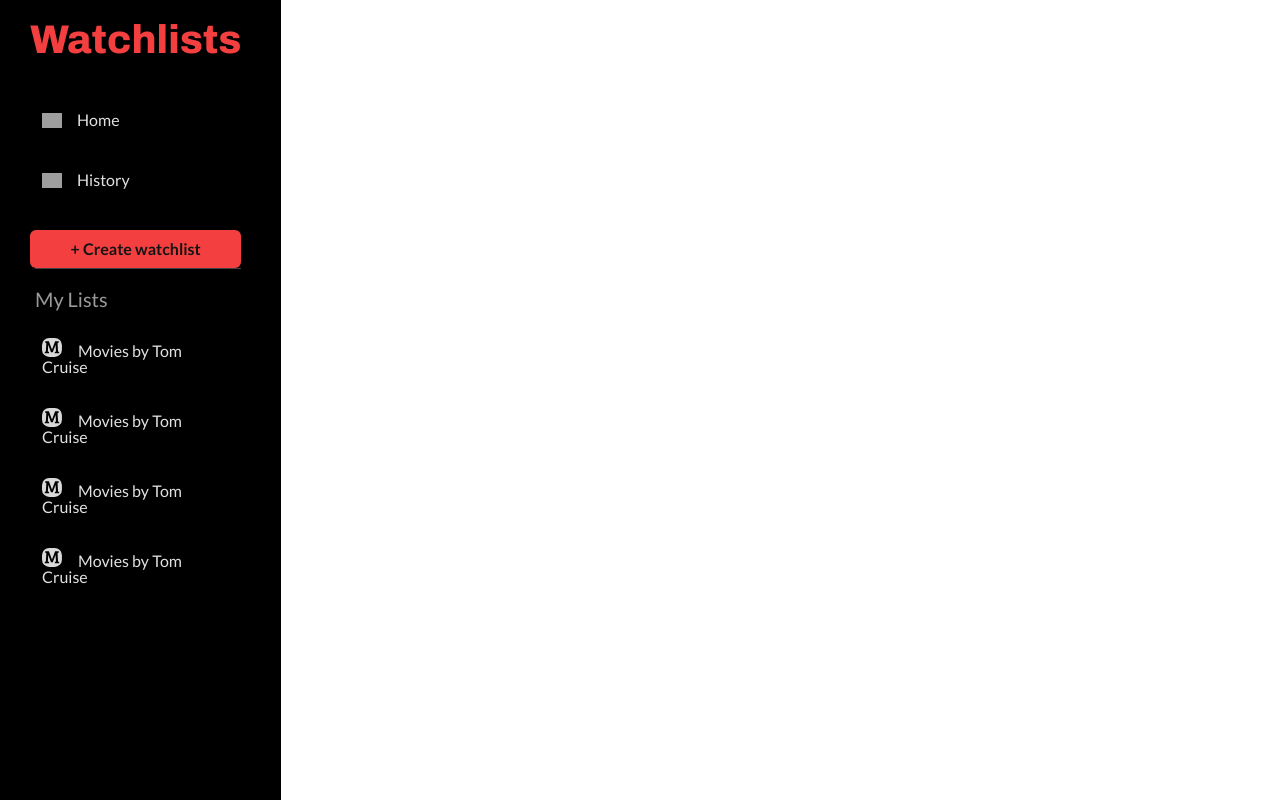
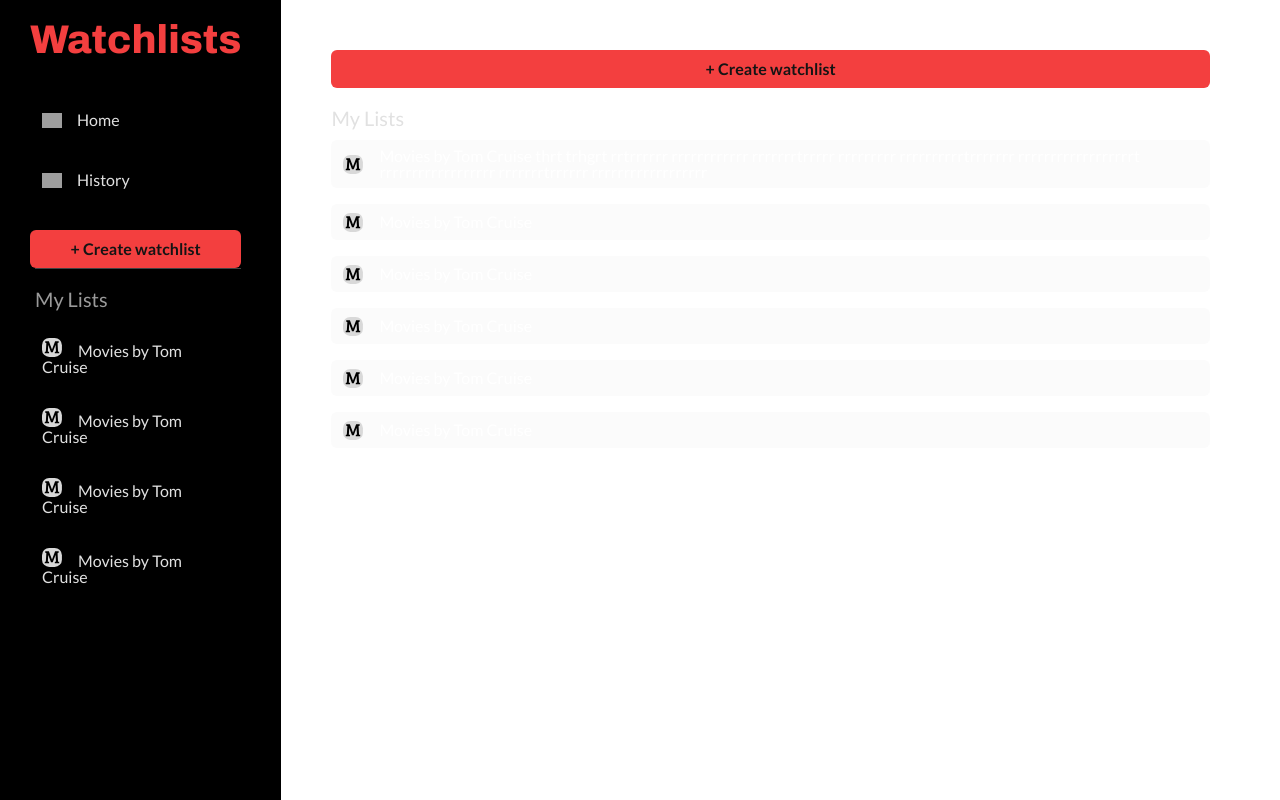
Before and after one commit to NazPalUA/Watchlist, a React (Vite) app: page /my-lists in a window 1280 px wide. Built offline with nearby package versions, Linux system fonts and the light colour scheme; grey boxes are pictures that could not be loaded.

Commit message:
created MyListsPage

```diff
--- a/src/App.jsx
+++ b/src/App.jsx
@@ -6,6 +6,7 @@ import CreateWatchlistPage from './pages/CreateWatchlistPage'
 import WatchlistPage from './pages/WatchlistPage'
 import SearchResultsPage from './pages/SearchResultsPage'
 import EditWatchlistPage from './pages/EditWatchlistPage'
+import MyListsPage from './pages/MyListsPage'
 import MoviePage from './pages/MoviePage'
 import Sidebar from './components/Sidebar'
 
@@ -18,6 +19,7 @@ function App() {
         <Routes>
           <Route path="/" element={<HomePage className="app__home-page" />} />
           <Route path="/history" element={<HistoryPage className="app__history-page" />} />
+          <Route path="/my-lists" element={<MyListsPage className="app__my-lists-page" />} />
           <Route path="/create_watchlist" element={<CreateWatchlistPage className="app__create-watchlist-page" />} />
           <Route path="/watchlist-page" element={<WatchlistPage className="app__watchlist-page" />} />
           <Route path="/movie-page" element={<MoviePage className="app__movie-page" />} />
--- a/src/App.scss
+++ b/src/App.scss
@@ -34,6 +34,10 @@
 
     }
 
+    &__my-lists-page {
+
+    }
+
     &__create-watchlist-page {
 
     }
--- /dev/null
+++ b/src/pages/MyListsPage.jsx
@@ -0,0 +1,54 @@
+import React from "react"
+import { Link } from "react-router-dom"
+import './MyListsPage.scss'
+
+export default function MyListsPage(props) {
+    return (
+        <div className={`my-lists-page ${props.className}`}>
+            <Link to="/create_watchlist" className="my-lists-page__create-btn">
+                +  Create watchlist
+            </Link>
+            <p className="my-lists-page__header">
+                My Lists
+            </p>
+            <ul className="my-lists-page__watchlists">
+                <li className="my-lists-page__watchlist-item">
+                    <Link to="/watchlist-page"
+                        className="my-lists-page__watchlist-link">
+                        Movies by Tom Cruise thrt trhgrt rrtrrrrrr rrrrrrrrrrrr rrrrrrrtrrrrr rrrrrrrrr rrrrrrrrrrtrrrrrrr rrrrrrrrrrrrrrrrrrt rrrrrrrrrrrrrrrrrr rrrrrrrtrrrrrr rrrrrrrrrrrrrrrrrr
+                    </Link>
+                </li>
+                <li className="my-lists-page__watchlist-item">
+                    <Link to="/watchlist-page"
+                        className="my-lists-page__watchlist-link">
+                        Movies by Tom Cruise
+                    </Link>
+                </li>
+                <li className="my-lists-page__watchlist-item">
+                    <Link to="/watchlist-page"
+                        className="my-lists-page__watchlist-link">
+                        Movies by Tom Cruise
+                    </Link>
+                </li>
+                <li className="my-lists-page__watchlist-item">
+                    <Link to="/watchlist-page"
+                        className="my-lists-page__watchlist-link">
+                        Movies by Tom Cruise
+                    </Link>
+                </li>
+                <li className="my-lists-page__watchlist-item">
+                    <Link to="/watchlist-page"
+                        className="my-lists-page__watchlist-link">
+                        Movies by Tom Cruise
+                    </Link>
+                </li>
+                <li className="my-lists-page__watchlist-item">
+                    <Link to="/watchlist-page"
+                        className="my-lists-page__watchlist-link">
+                        Movies by Tom Cruise
+                    </Link>
+                </li>
+            </ul>
+        </div>
+    )
+}
--- /dev/null
+++ b/src/pages/MyListsPage.scss
@@ -0,0 +1,75 @@
+@use '../variables' as v;
+
+.my-lists-page {
+
+    &__create-btn {
+        display: block;
+        padding: calc(11/16)*1em;
+        border-radius: 6px;
+        margin-bottom: calc(20/16)*1em;
+        background: v.$clr-accent;
+
+        font-weight: v.$fw-bold;
+        color: v.$clr-font-black;
+        text-align: center;
+
+        &:hover {
+            opacity: 0.9;
+            border-color: v.$clr-accent
+        }
+    }
+
+    &__header {
+        margin: 0 0 0.6em;
+
+        font-size: var(--fs-h5);
+        color: v.$clr-font-light;
+    }
+
+    &__watchlists {
+        margin: 0;
+        padding: 0;
+    }
+
+    &__watchlist-item {
+        margin: 0;
+        border-radius: 6px;
+        background: rgba(v.$clr-semi-light, 0.1);
+
+        list-style: none;
+        cursor: pointer;
+
+        &:not(:last-child) {
+            margin-bottom: 1em;
+        }
+
+        &:hover {
+            outline: 1px solid v.$clr-semi-light;
+        }
+    }
+
+    &__watchlist-link {
+        display: flex;
+        align-items: center;
+        width: 100%;
+        padding: calc(8/16)*1em calc(12/16)*1em;
+        color: v.$clr-light;
+
+        &:before {
+            content: "";
+            display: inline-block;
+            height: calc(20/16)*1rem;
+            width: calc(20/16)*1rem;
+            min-height: calc(20/16)*1rem;
+            min-width: calc(20/16)*1rem;
+            background-position: center;
+            background-size: contain;
+            background-repeat: no-repeat;
+            margin-right: 1em;
+            background-image: url(../images/watchlist_icon.svg);
+        }
+
+
+    }
+
+}
```
